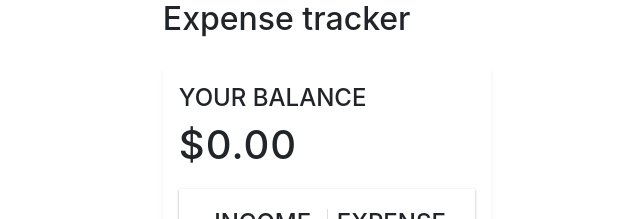
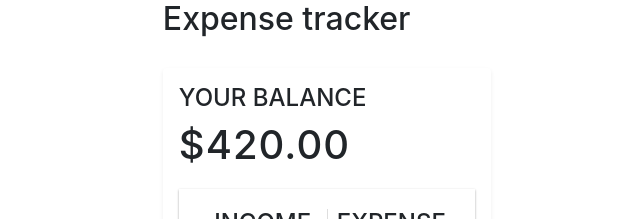
Before and after one commit to YasiruAyesh97/Expense-tracker-react-hooks, a React (Create React App) app: page / in a window 1280 px wide. Shown: the top 219 px of the page, without its empty margins (313-953 px from the left). Built offline with nearby package versions, Linux system fonts and the light colour scheme.

Commit message:
bulid Balance component

```diff
--- a/src/component/Balance.js
+++ b/src/component/Balance.js
@@ -1,10 +1,15 @@
-import React from "react";
+import React, {useContext} from "react";
+import {GlobalContext} from "../context/GlobalState";
+
 
 export const Balance =()=>{
+    const {transitions} =useContext(GlobalContext);
+    const amounts =transitions.map(transition =>transition.amount);
+    const total =amounts.reduce((acc,item) => (acc +=item), 0).toFixed(2);
     return(
         <>
-           <h4>Your Balance</h4>
-            <h1 id="balance">$0.00</h1>
+            <h4>Your Balance</h4>
+            <h1 id="balance">${total}</h1>
         </>
-    );
+    )
 }
```
